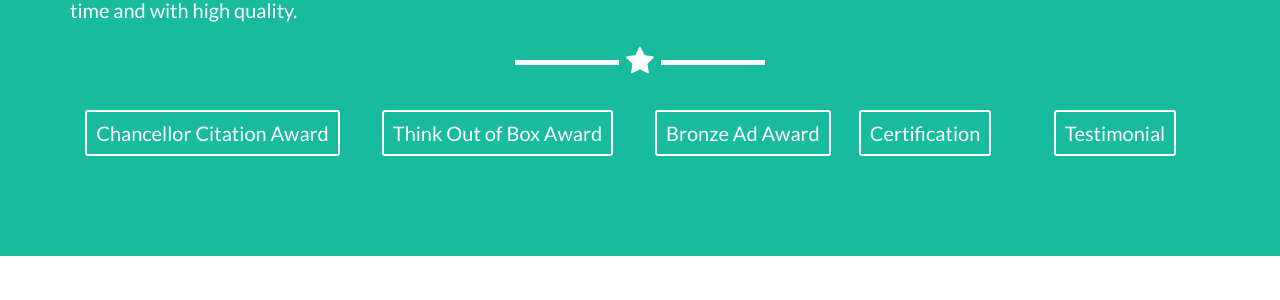
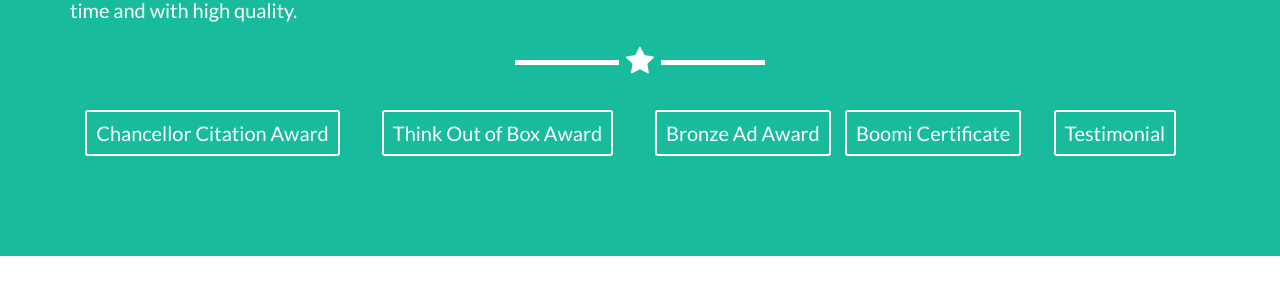
Before and after one commit to hbxtoylq/hbxtoylq.github.io, a Jekyll site: the page built from index.html, in a window 1280 px wide and 900 px high, scrolled down 351 px. Shown: the part 139-439 px from the top of the window. Built offline with Jekyll 4.4.1, drawn with Linux system fonts in a browser that asks for light colours; nearby versions of some CDN libraries.

Commit message:
Update header.html

```diff
--- a/_includes/header.html
+++ b/_includes/header.html
@@ -37,7 +37,7 @@
  			</div>
 			   <div class="col-sm-2  text-center">
                                <a href="img/reward/boomiLO.jpg"  class="btn btn-sm btn-outline" target="_blank">
-Certification </a>
+Boomi Certificate </a>
                         </div>
                        <div class="col-sm-2 text-center">
                                 <a href="img/reward/award1.png" class="btn btn-sm btn-outline" target="_blank">
```
